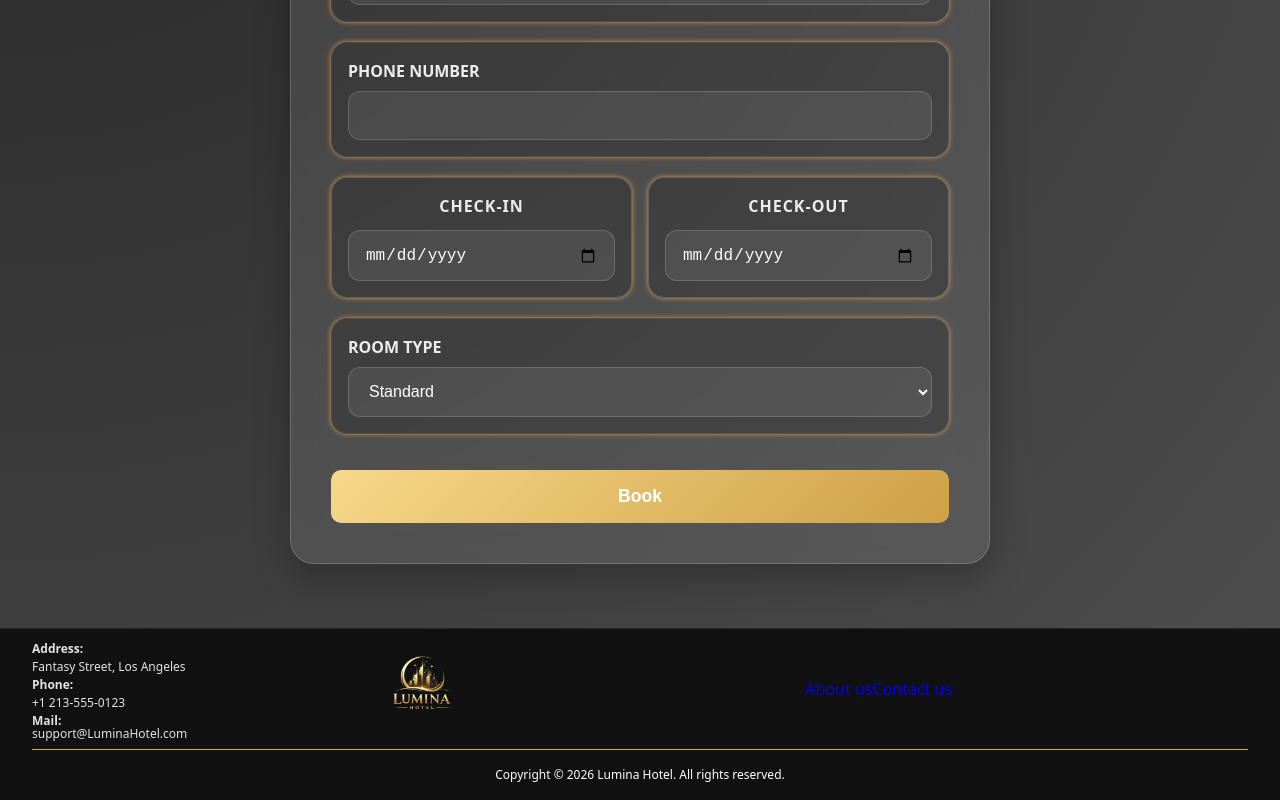
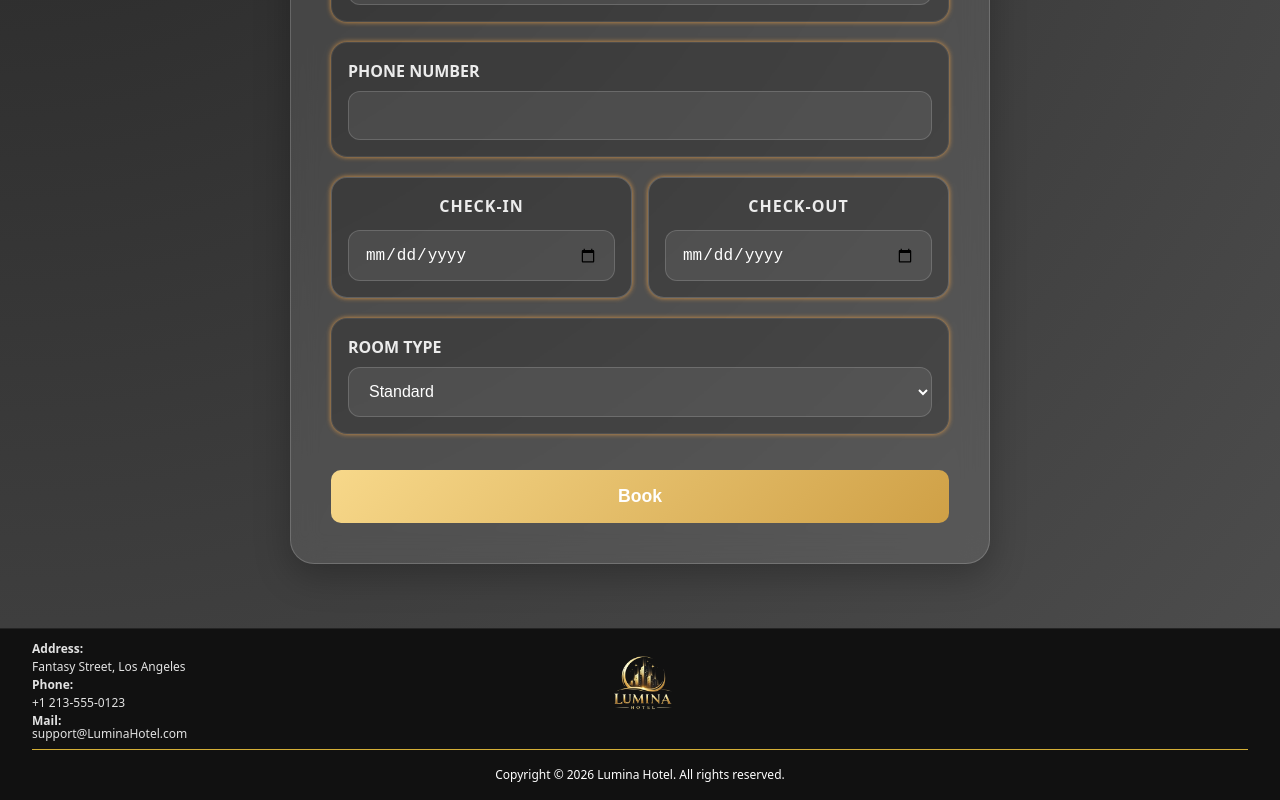
Before and after one commit to ActuallyWilliamR/Lumina-Hotel, a React (Vite) app: page /booking in a window 1280 px wide. Shown: the part 468-1268 px from the top of the page. Built offline with nearby package versions, Linux system fonts and the light colour scheme.

Commit message:
Removed About us and Contact us

```diff
--- a/src/components/Footer.jsx
+++ b/src/components/Footer.jsx
@@ -24,11 +24,6 @@ function Footer() {
             loading="lazy"
           />
         </div>
-
-        <nav className="footer-links">
-          <Link to="/about">About us</Link>
-          <Link to="/contact">Contact us</Link>
-        </nav>
       </div>
 
       <div className="footer-bottom">
```
